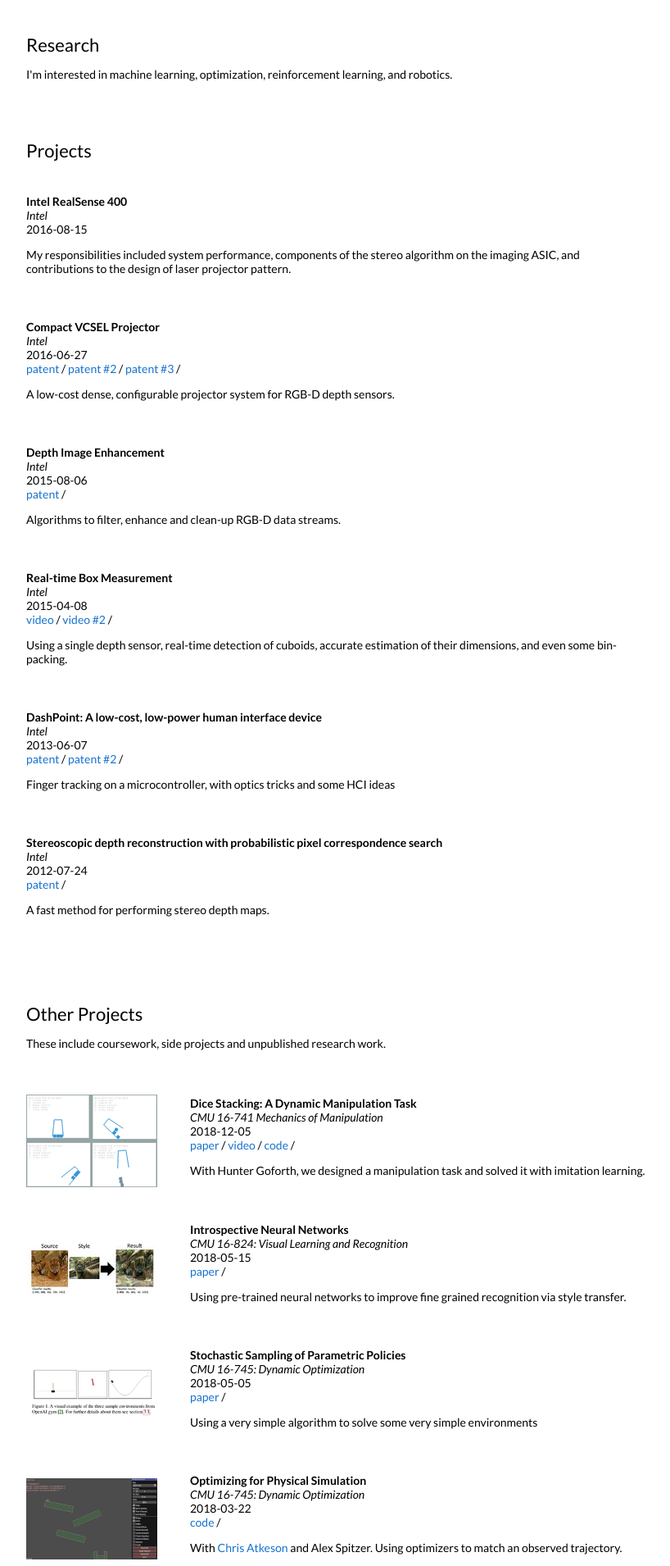
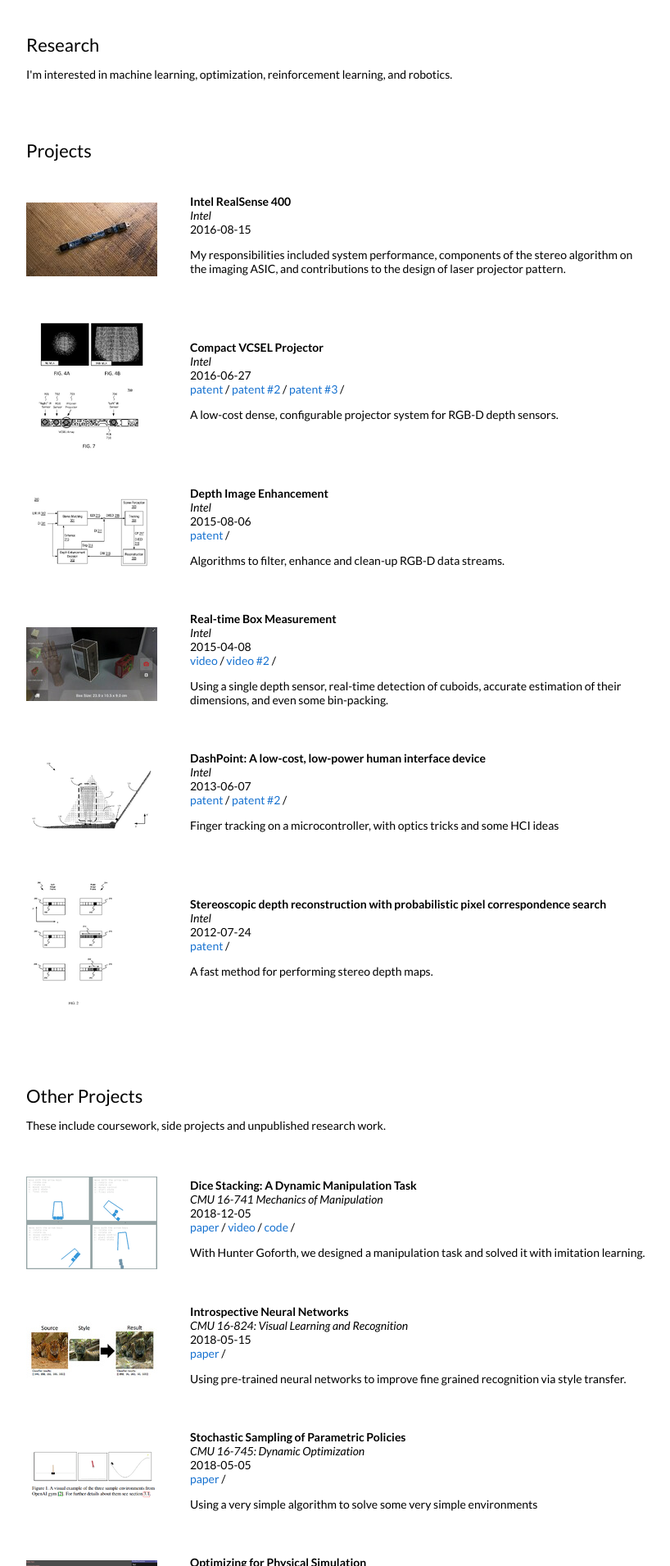
Before and after one commit to krishna16032005/portfolio, a Jekyll site: the page built from _posts/2023-08-28-3dgaussians.markdown, in a window 1280 px wide. Shown: the part 422-2332 px from the top of the page at 82% size, without its empty margins (228-1046 px from the left). Built offline with Jekyll 4.4.1, drawn with Linux system fonts in a browser that asks for light colours.

Commit message:
Add project image display in post categories section

```diff
--- a/_layouts/default.html
+++ b/_layouts/default.html
@@ -78,6 +78,9 @@
           {% for cat in post.categories %}
           {% if cat == 'Intel' %}
           <tr>
+            <td style="padding:2.5%;width:25%;vertical-align:middle;min-width:120px">
+              <img src="/tn{{post.image}}" alt="project image" style="width:auto; height:auto; max-width:100%;" />
+            </td>
             <td style="padding:2.5%;width:75%;vertical-align:middle">
               <h3>{{post.title}}</h3>
               <br>
```
